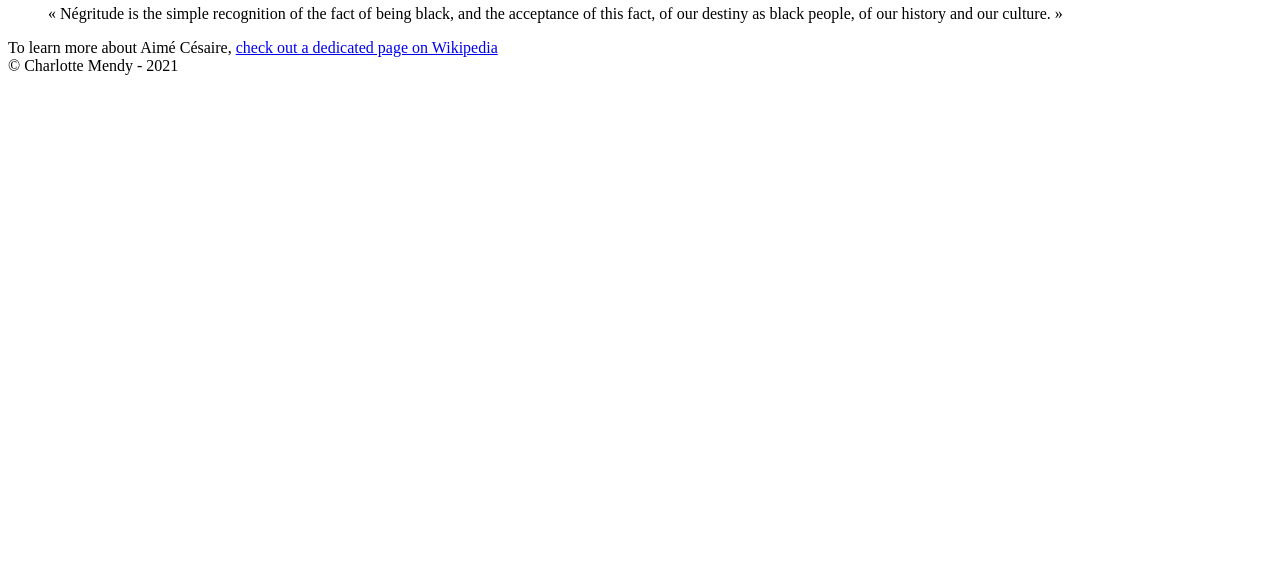
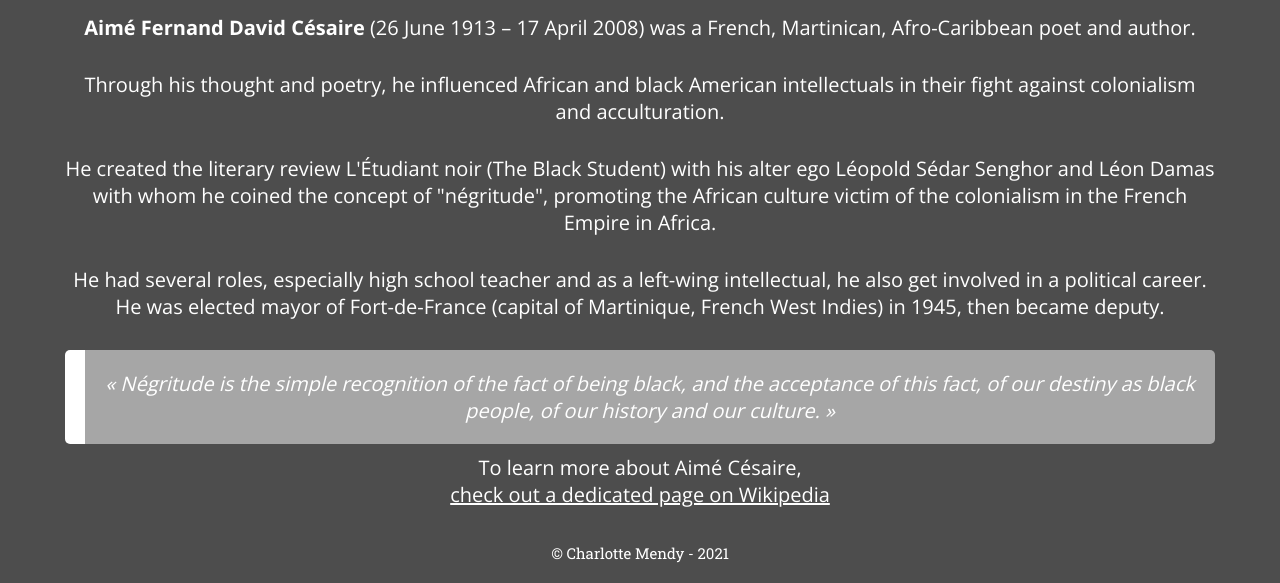
Before and after one commit to Charlotte-Mendy/FCC-Tribute-Page, a plain HTML site: page index.html in a window 1280 px wide. Shown: the part 567-1150 px from the top of the page. Before the commit the page ends 800 px from the top, so only its background shows below. Drawn offline with nearby package versions, Linux system fonts and the light colour scheme.

Commit message:
Add some HTML changes

```diff
--- a/index.html
+++ b/index.html
@@ -5,6 +5,11 @@
     <meta charset="UTF-8">
     <meta http-equiv="X-UA-Compatible" content="IE=edge">
     <meta name="viewport" content="width=device-width, initial-scale=1.0">
+    <link rel="stylesheet" href="/styles/style.css">
+    <link rel="preconnect" href="https://fonts.gstatic.com">
+    <link href="https://fonts.googleapis.com/css2?family=Roboto+Slab:wght@100;400;700&display=swap" rel="stylesheet">
+    <link rel="preconnect" href="https://fonts.gstatic.com">
+    <link href="https://fonts.googleapis.com/css2?family=Open+Sans:wght@400;700&display=swap" rel="stylesheet">
     <title>A Tribute page : Aimé Césaire</title>
 </head>
 
@@ -18,25 +23,30 @@
                     href="https://commons.wikimedia.org/wiki/File:Aime_Cesaire_2003.jpg" target="_blank"><img id="image"
                         width="256" alt="Aime Cesaire 2003"
                         src="https://upload.wikimedia.org/wikipedia/commons/thumb/0/04/Aime_Cesaire_2003.jpg/256px-Aime_Cesaire_2003.jpg"></a>
-                <figcaption>Aimé Césaire reading a book cover</figcaption>
+                <figcaption id="img-caption">Aimé Césaire reading a book cover</figcaption>
             </figure>
         </div>
         <section id="tribute-info">
             <h3 id="heading">Presentation</h3>
-            <p>Aimé Fernand David Césaire (26 June 1913 – 17 April 2008) was a French, Martinican,Afro-Caribbean poet
+            <p id="content"><strong>Aimé Fernand David Césaire</strong> (26 June 1913 – 17 April 2008) was a French,
+                Martinican, Afro-Caribbean poet
                 and author.</p>
-            <p>Through his thought and poetry, he influenced African and black American intellectuals in their fight
+            <p id="content">Through his thought and poetry, he influenced African and black American intellectuals in
+                their fight
                 against colonialism and acculturation.</p>
-            <p>He created the literary review L'Étudiant noir (The Black Student) with his alter ego Léopold Sédar
+            <p id="content">He created the literary review L'Étudiant noir (The Black Student) with his alter ego
+                Léopold Sédar
                 Senghor and Léon Damas with whom he coined the concept of "négritude", promoting the African culture
                 victim of the colonialism in the French Empire in Africa.</p>
-            <p>He had several roles, especially high school teacher and as a left-wing intellectual, he also get
+            <p id="content">He had several roles, especially high school teacher and as a left-wing intellectual, he
+                also get
                 involved in a political career. He was elected mayor of Fort-de-France (capital of Martinique, French
                 West Indies) in 1945, then became deputy.</p>
-            <blockquote>« Négritude is the simple recognition of the fact of being black, and the acceptance of this
-                fact, of our destiny as black people, of our history and our culture. »</blockquote>
+            <blockquote id="quote"><em>« Négritude is the simple recognition of the fact of being black, and the
+                    acceptance of this
+                    fact, of our destiny as black people, of our history and our culture. »</em></blockquote>
             To learn more about Aimé Césaire, <a href="https://en.wikipedia.org/wiki/Aim%C3%A9_C%C3%A9saire"
-                target="_blank">check out a
+                target="_blank" id="tribute-link" title="open in a new tab">check out a
                 dedicated page on Wikipedia</a>
         </section>
     </main>
```
